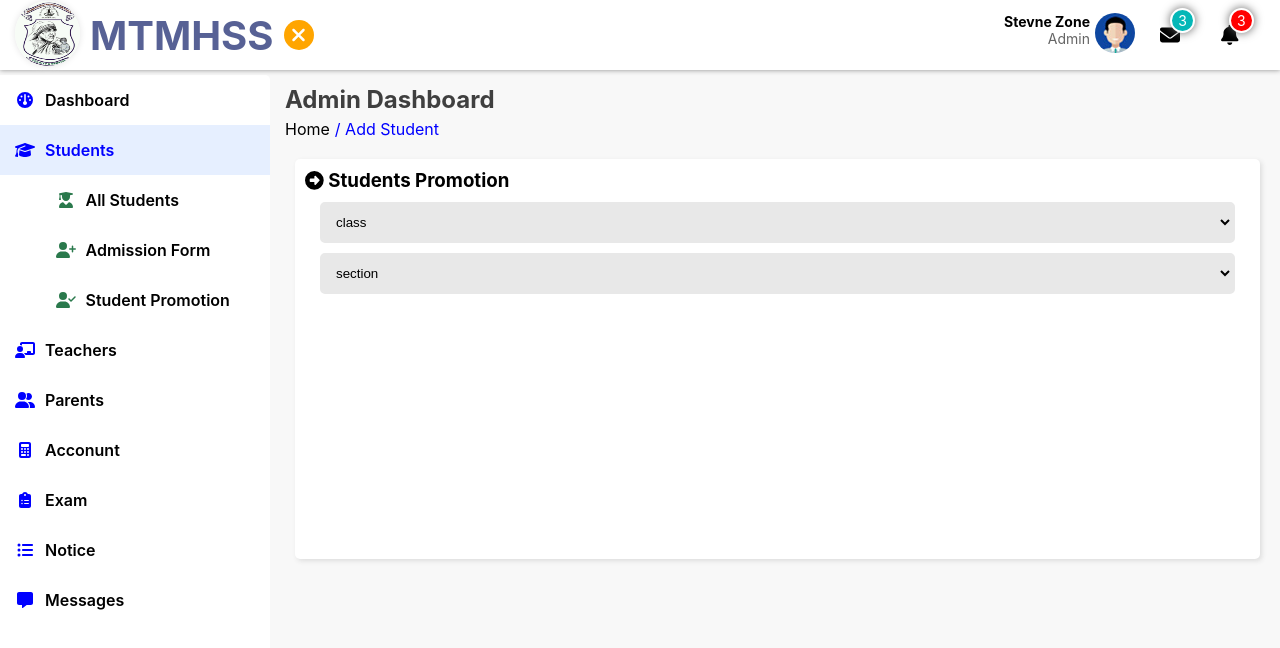
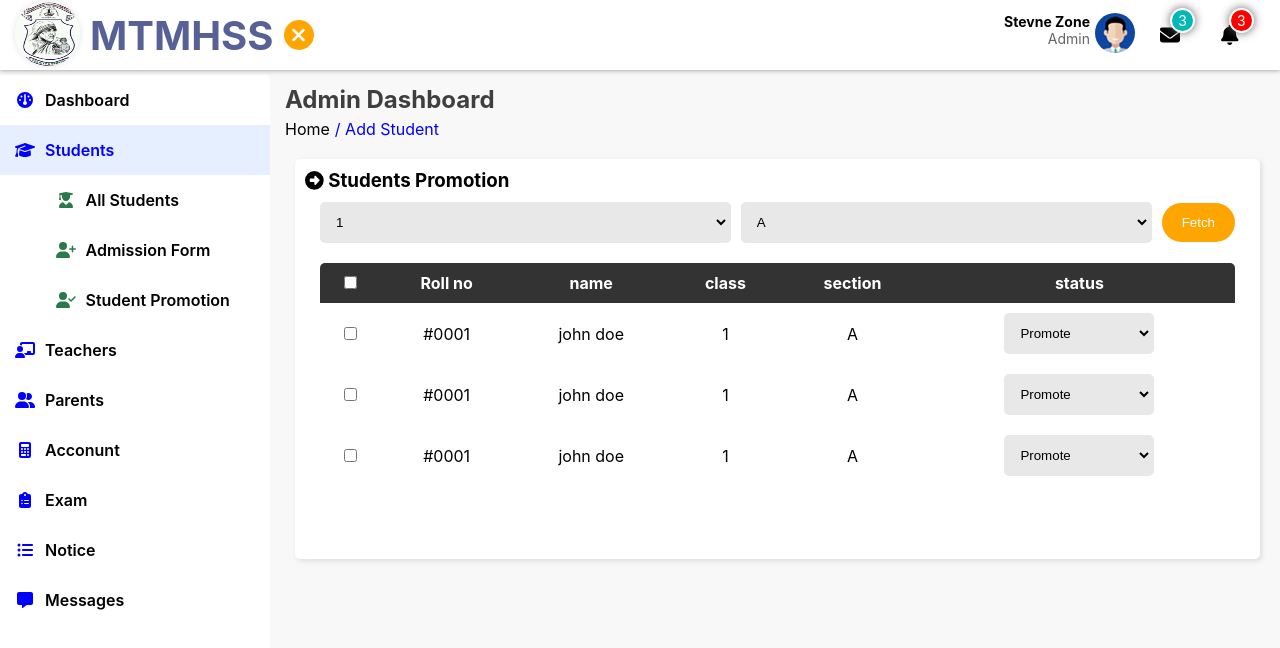
Before and after one commit to Vinoth82003/school_frontend, a React (Create React App) app: page / in a window 1280 px wide. Shown: the top 648 px of the page. Built offline with nearby package versions, Linux system fonts and the light colour scheme.

Commit message:
student promotion is ready

```diff
--- a/src/Components/Studentpromotion.jsx
+++ b/src/Components/Studentpromotion.jsx
@@ -17,7 +17,9 @@ const Studentpromotion = () => {
               <div className="options">
                 <select name="current_session" id="current_session">
                   <option value="">class</option>
-                  <option value="1">1</option>
+                  <option className="option" value="1" selected>
+                    1
+                  </option>
                   <option value="2">2</option>
                   <option value="3">3</option>
                   <option value="4">4</option>
@@ -32,12 +34,84 @@ const Studentpromotion = () => {
                 </select>
                 <select name="promotion_session" id="promotion_session">
                   <option value="">section</option>
-                  <option value="a">A</option>
+                  <option value="a" selected>
+                    A
+                  </option>
                   <option value="b">B</option>
                   <option value="c">C</option>
                   <option value="d">D</option>
                 </select>
+                <button type="button" className="fetch">
+                  Fetch
+                </button>
               </div>
+              <table className="table promotetable">
+                <thead>
+                  <tr>
+                    <th>
+                      <input type="checkbox" name="" id="" />
+                    </th>
+                    <th>Roll no</th>
+                    <th>name</th>
+                    <th>class</th>
+                    <th>section</th>
+                    <th>status</th>
+                  </tr>
+                </thead>
+                <tbody>
+                  <tr>
+                    <td>
+                      <input type="checkbox" name="" id="" />
+                    </td>
+                    <td>#0001</td>
+                    <td>john doe</td>
+                    <td>1</td>
+                    <td>A</td>
+                    <td>
+                      <select name="status" id="status">
+                        <option value="promote" selected>
+                          Promote
+                        </option>
+                        <option value="depromote">Depromote</option>
+                      </select>
+                    </td>
+                  </tr>
+                  <tr>
+                    <td>
+                      <input type="checkbox" name="" id="" />
+                    </td>
+                    <td>#0001</td>
+                    <td>john doe</td>
+                    <td>1</td>
+                    <td>A</td>
+                    <td>
+                      <select name="status" id="status">
+                        <option value="promote" selected>
+                          Promote
+                        </option>
+                        <option value="depromote">Depromote</option>
+                      </select>
+                    </td>
+                  </tr>
+                  <tr>
+                    <td>
+                      <input type="checkbox" name="" id="" />
+                    </td>
+                    <td>#0001</td>
+                    <td>john doe</td>
+                    <td>1</td>
+                    <td>A</td>
+                    <td>
+                      <select name="status" id="status">
+                        <option value="promote" selected>
+                          Promote
+                        </option>
+                        <option value="depromote">Depromote</option>
+                      </select>
+                    </td>
+                  </tr>
+                </tbody>
+              </table>
             </div>
           </div>
         </section>
--- a/src/css/promotion.css
+++ b/src/css/promotion.css
@@ -2,3 +2,47 @@
   border-radius: 5px;
   box-shadow: 2px 2px 5px #ddd;
 }
+
+.fetch {
+  padding: 12px 20px;
+  border: none;
+  border-radius: 25px;
+  background-color: orange;
+  color: #fff;
+  cursor: pointer;
+}
+
+.fetch:hover {
+  transition: all 0.2s;
+  background-color: rgb(193, 126, 0);
+}
+
+.container div.options {
+  display: flex;
+  align-items: center;
+  flex-wrap: nowrap;
+}
+
+.table select {
+  width: 150px;
+}
+
+.table th {
+  padding: 10px;
+  background: #333;
+  color: #fff;
+}
+
+.promotetable {
+  margin-top: 20px;
+}
+
+.promotetable td {
+  padding: 10px;
+  text-align: center;
+}
+
+.p {
+  text-transform: uppercase;
+  color: red;
+}
```
